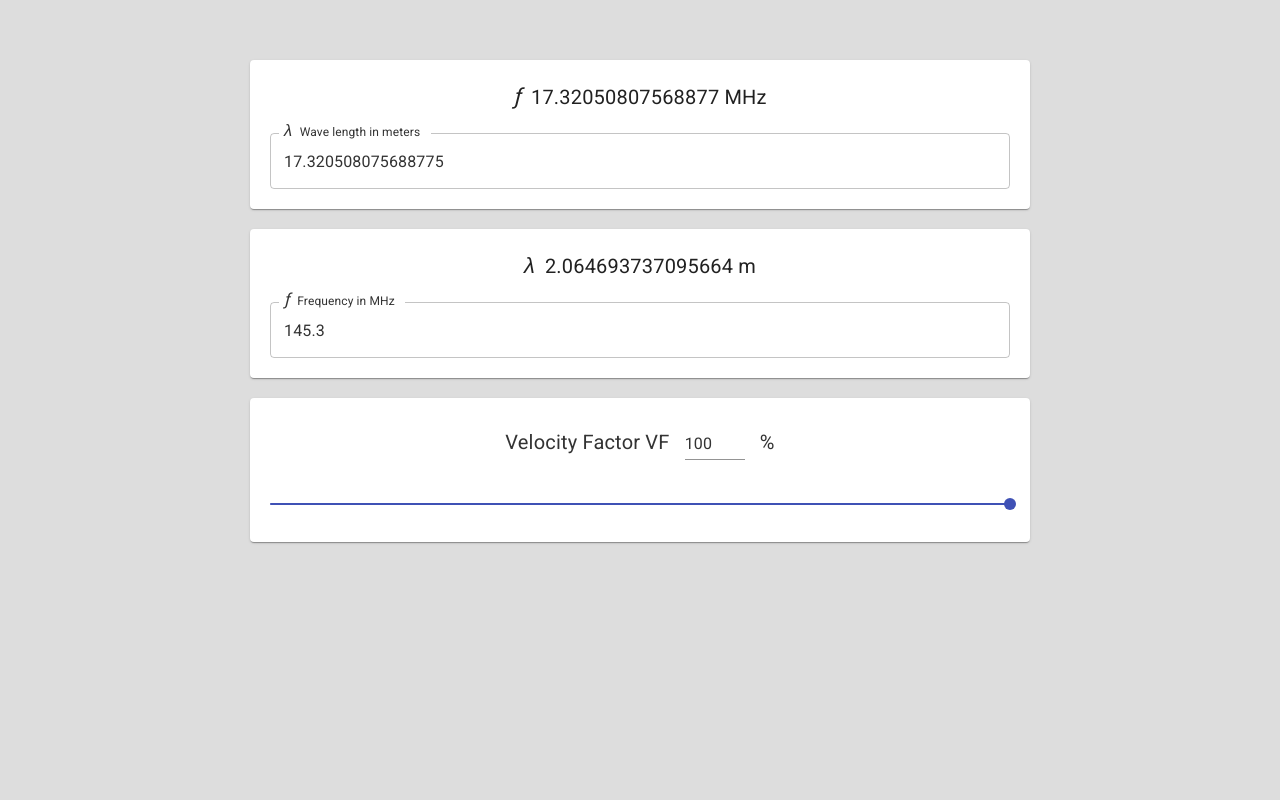
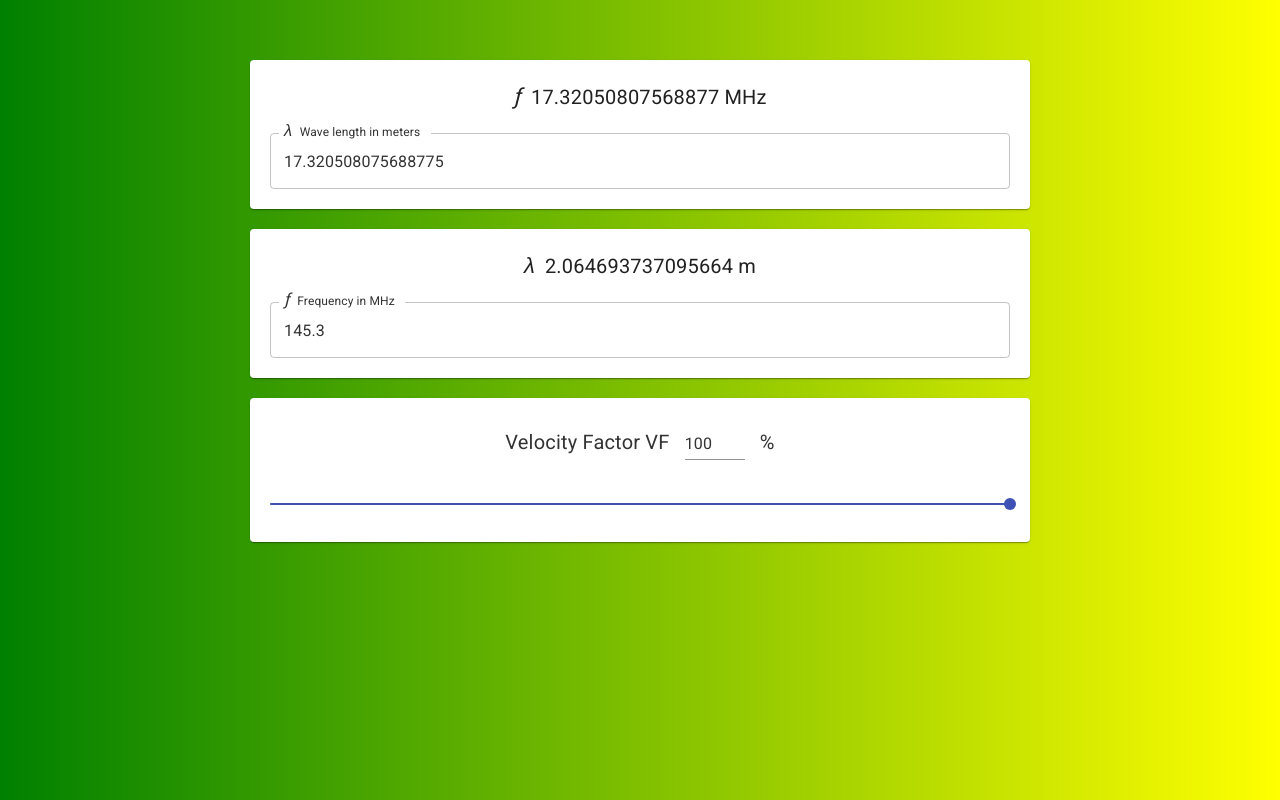
Before and after one commit to nkoster/wavelength, a React app: page / in a window 1280 px wide. Built offline with nearby package versions, Linux system fonts and the light colour scheme; a web font is replaced by a local one.

Commit message:
Gradient background

```diff
--- a/src/index.css
+++ b/src/index.css
@@ -5,7 +5,7 @@ body {
     sans-serif;
   -webkit-font-smoothing: antialiased;
   -moz-osx-font-smoothing: grayscale;
-  background: #ddd;
+  background-image: linear-gradient(to right, green , yellow);
 }
 
 code {
```
